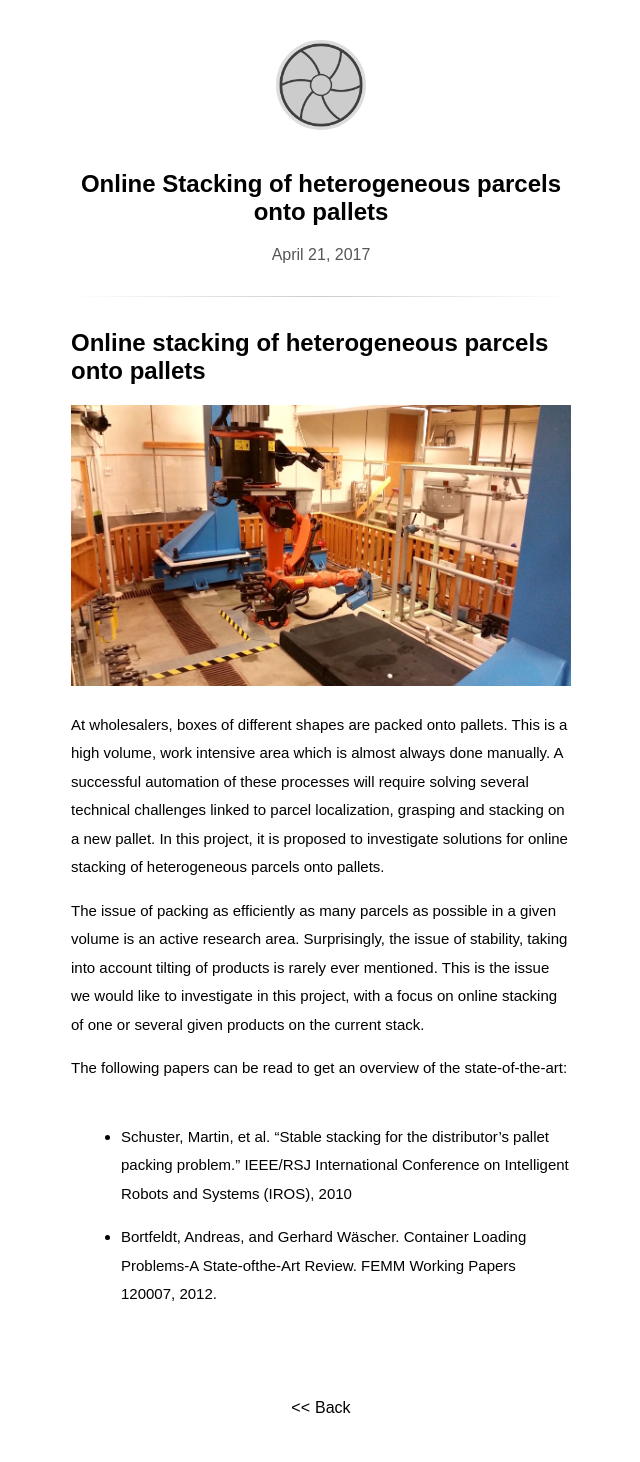
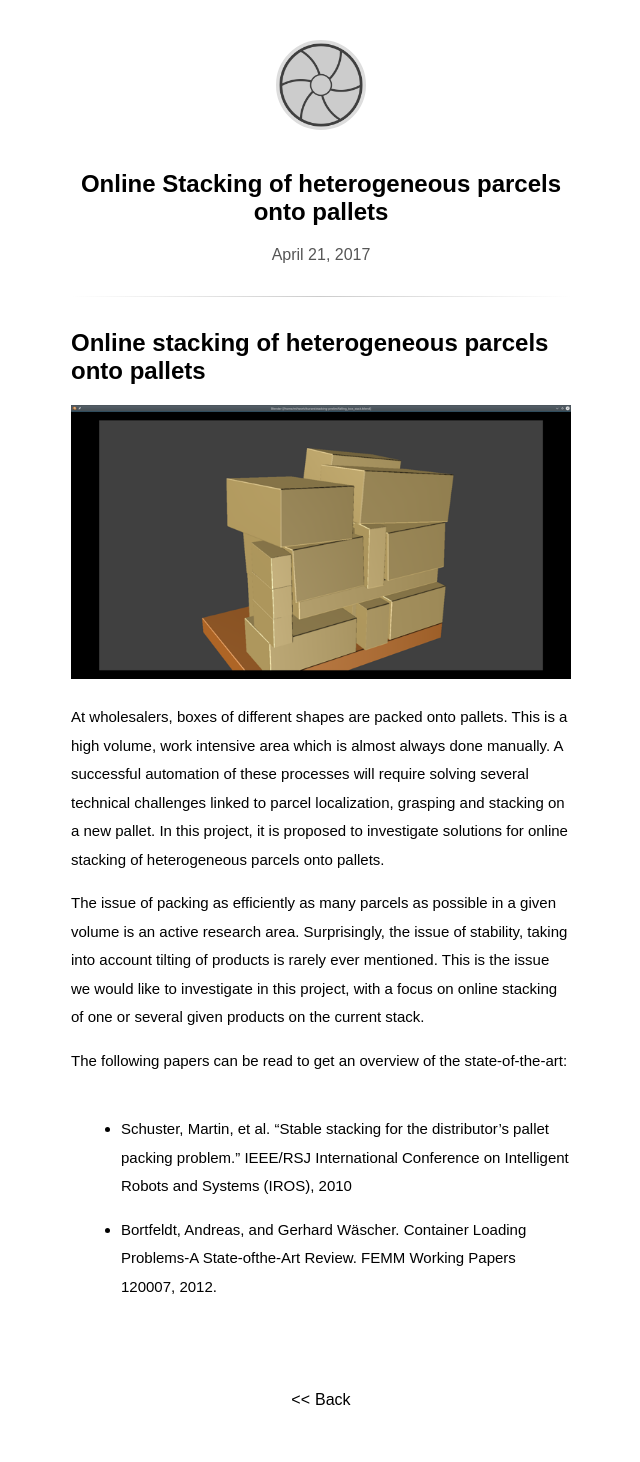
Before and after one commit to gravdahl-master/gravdahl-master.github.io, a Jekyll site: the page built from _posts/2017-04-21-Online-Stacking.md, in a window 1280 px wide. Shown: the whole page, without its empty margins (319-959 px from the left). Built offline with Jekyll 4.4.1, drawn with Linux system fonts in a browser that asks for light colours; some web fonts are replaced.

Commit message:
Update 2017-04-21-Online-Stacking.md

```diff
--- a/_posts/2017-04-21-Online-Stacking.md
+++ b/_posts/2017-04-21-Online-Stacking.md
@@ -6,7 +6,7 @@ categories: [nonlinear control, sliding mode]
 ---
 # Online stacking of heterogeneous parcels onto pallets #
 
-![Pallet]({{site.baseurl}}/assets/robotlab1.jpg)
+![Pallet]({{site.baseurl}}/assets/Pallet1.png)
 
 At wholesalers, boxes of different shapes are packed onto pallets. This is a high volume, work intensive area which is almost always done manually. A successful automation of these processes will require solving several technical challenges linked to parcel localization, grasping and stacking on a new pallet. In this project, it is proposed to investigate solutions for online stacking of heterogeneous parcels onto pallets.
 
```
